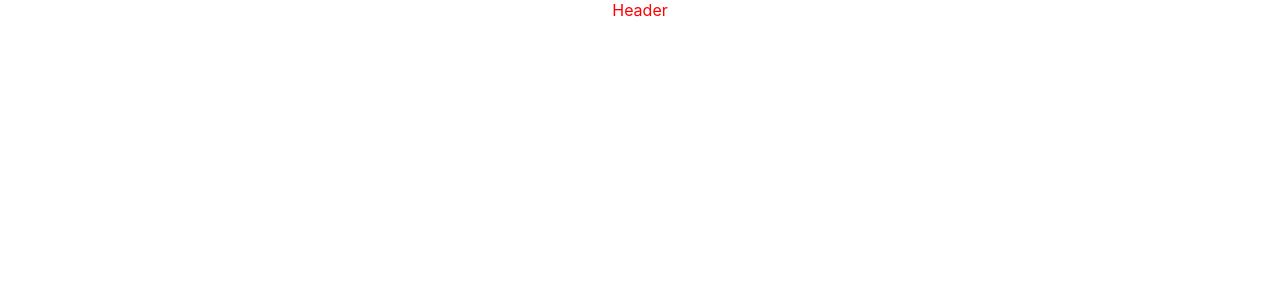
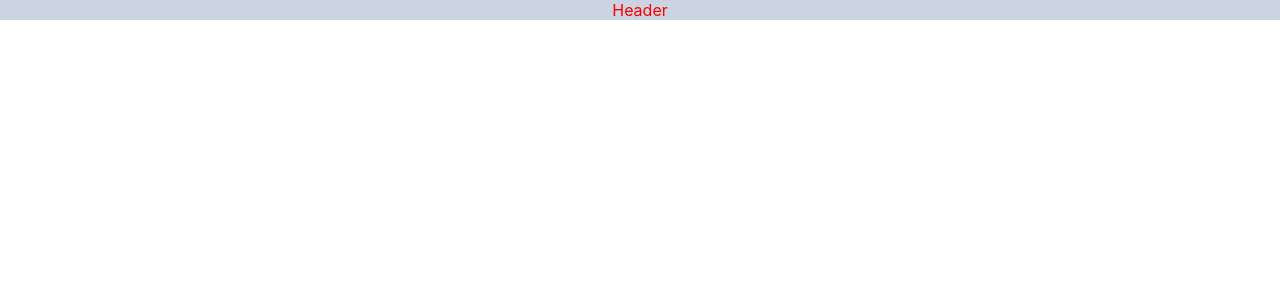
Before and after one commit to thuhoai1810/ecommerce-react_app, a React (Create React App) app in the folder front_end/: page / in a window 1280 px wide. Shown: the top 300 px of the page. Built offline with nearby package versions, Linux system fonts and the light colour scheme.

Commit message:
#1 Header

```diff
--- a/front_end/src/features/Component/Header/Header.module.scss
+++ b/front_end/src/features/Component/Header/Header.module.scss
@@ -0,0 +1,4 @@
+@import'../../Styles/variables.scss';
+.container {
+  background: $neutral300;
+}
--- a/front_end/src/features/Component/Header/Header.tsx
+++ b/front_end/src/features/Component/Header/Header.tsx
@@ -1,7 +1,8 @@
 import React  from "react";
+import  styles from './Header.module.scss'
 const Header = () =>{
  return (
-     <div>Header</div>
+     <div className={styles.container}>Header</div>
  )
 }
  export  default  Header
--- /dev/null
+++ b/front_end/src/features/Styles/variables.scss
@@ -0,0 +1,7 @@
+
+$neutral500: #e5e7eb;
+$neutral400: #94a3b8 ;
+$neutral300: #cbd5e1;
+$neutral200: #e5e7eb;
+$neutral100: #f3f4f6;
+$neutral50: #f8fafc;
```
